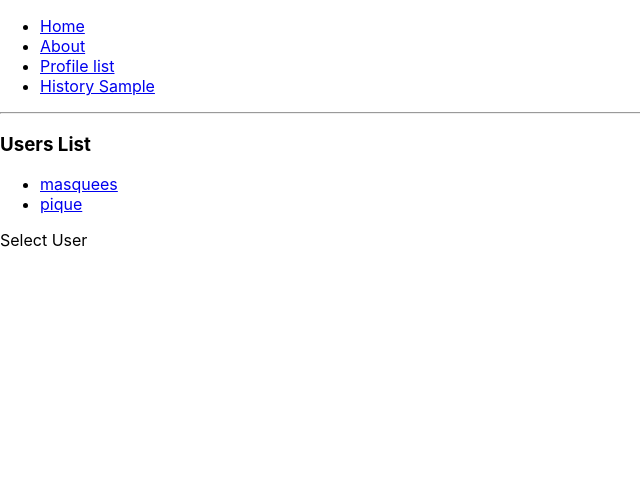
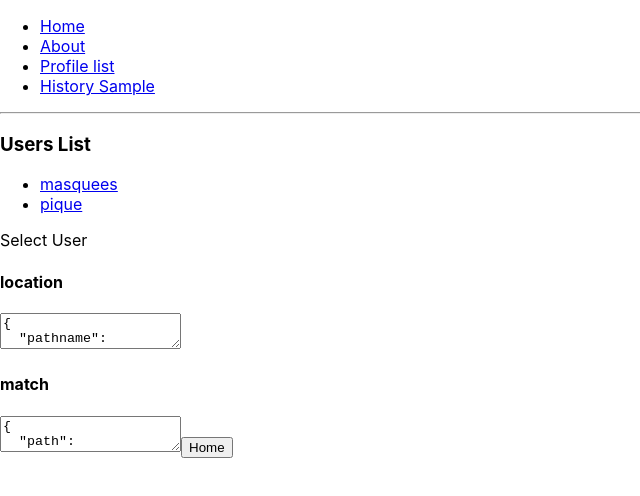
Before and after one commit to jeo19/router-tutorial, a React (Create React App) app: page /profiles in a window 1280 px wide. Shown: the top 496 px of the page, without its empty margins (0-640 px from the left). Built offline with nearby package versions, Linux system fonts and the light colour scheme.

Commit message:
feat:Render the WithRouteSample component

```diff
--- a/src/Profiles.js
+++ b/src/Profiles.js
@@ -1,6 +1,7 @@
 import React from "react";
 import { Route, Link } from "react-router-dom";
 import Profile from "./Profile";
+import WithRouteSample from "./WithRouteSample";
 
 const Profiles = () => {
   return (
@@ -16,6 +17,7 @@ const Profiles = () => {
       </ul>
       <Route path="/profiles" exact render={() => <div>Select User</div>} />
       <Route path="/profiles/:username" component={Profile} />
+      <WithRouteSample />
     </div>
   );
 };
```
